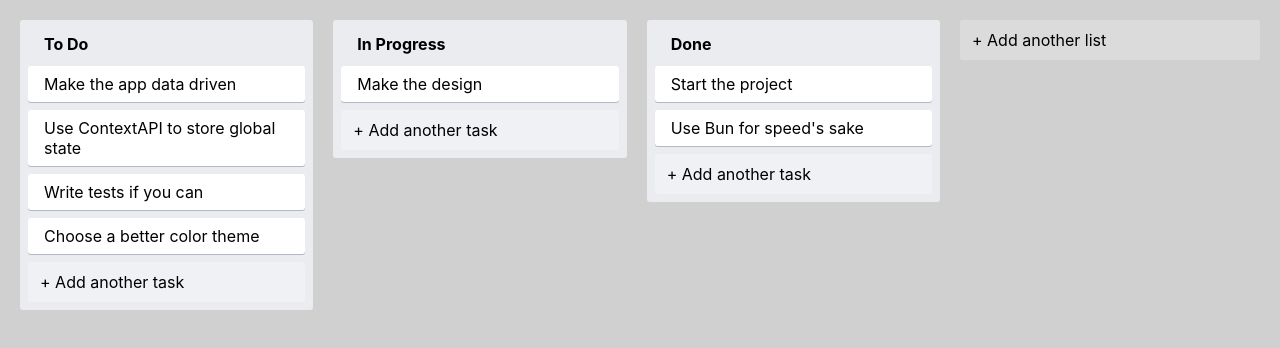
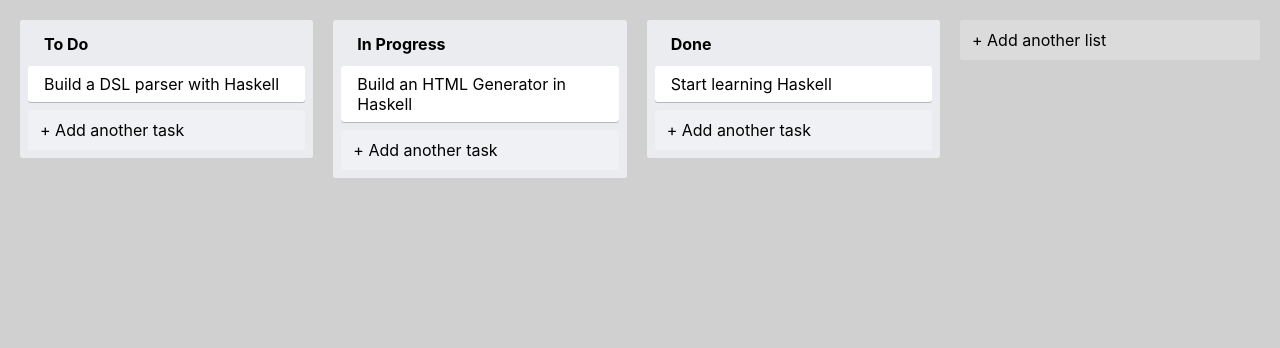
Before and after one commit to utshodebravestone/manask, a React (Vite) app: page / in a window 1280 px wide. Shown: the top 348 px of the page. Built offline with nearby package versions, Linux system fonts and the light colour scheme.

Commit message:
added app state with immre, reducer and actions

```diff
--- a/package.json
+++ b/package.json
@@ -10,9 +10,12 @@
     "preview": "vite preview"
   },
   "dependencies": {
+    "immer": "^10.0.2",
+    "nanoid": "^4.0.2",
     "react": "^18.2.0",
     "react-dom": "^18.2.0",
-    "styled-components": "^6.0.7"
+    "styled-components": "^6.0.7",
+    "use-immer": "^0.9.0"
   },
   "devDependencies": {
     "@types/react": "^18.2.15",
--- a/src/components/App.tsx
+++ b/src/components/App.tsx
@@ -3,38 +3,19 @@ import { FC } from "react";
 import { AppContainer } from "../styles";
 import Column from "./Column";
 import AddNewItem from "./AddNewItem";
-import Card from "./Card";
+import useAppState from "../hooks/useAppState";
+import { addList } from "../state/actions";
 
 const App: FC = () => {
+  const { lists, dispatch } = useAppState();
+
   return (
     <AppContainer>
-      <Column title="To Do">
-        <Card text="Make the app data driven" />
-        <Card text="Use ContextAPI to store global state" />
-        <Card text="Write tests if you can" />
-        <Card text="Choose a better color theme" />
-        <AddNewItem
-          onAdd={(text) => console.log(text)}
-          toggleButtonText="+ Add another task"
-        />
-      </Column>
-      <Column title="In Progress">
-        <Card text="Make the design" />
-        <AddNewItem
-          onAdd={(text) => console.log(text)}
-          toggleButtonText="+ Add another task"
-        />
-      </Column>
-      <Column title="Done">
-        <Card text="Start the project" />
-        <Card text="Use Bun for speed's sake" />
-        <AddNewItem
-          onAdd={(text) => console.log(text)}
-          toggleButtonText="+ Add another task"
-        />
-      </Column>
+      {lists.map((list) => (
+        <Column key={list.id} id={list.id} text={list.text} />
+      ))}
       <AddNewItem
-        onAdd={(text) => console.log(text)}
+        onAdd={(text) => dispatch(addList(text))}
         toggleButtonText="+ Add another list"
       />
     </AppContainer>
--- a/src/components/Card.tsx
+++ b/src/components/Card.tsx
@@ -1,6 +1,7 @@
 import { CardContainer } from "../styles";
 
 type CardProps = {
+  id: string;
   text: string;
 };
 
--- a/src/components/Column.tsx
+++ b/src/components/Column.tsx
@@ -1,15 +1,28 @@
-import { PropsWithChildren } from "react";
 import { ColumnContainer, ColumnTitle } from "../styles";
+import useAppState from "../hooks/useAppState";
+import Card from "./Card";
+import AddNewItem from "./AddNewItem";
+import { addTask } from "../state/actions";
 
 type Props = {
-  title: string;
+  id: string;
+  text: string;
 };
 
-const Column = ({ title, children }: PropsWithChildren<Props>) => {
+const Column = ({ id, text }: Props) => {
+  const { getTasksByListId, dispatch } = useAppState();
+  const tasks = getTasksByListId(id);
+
   return (
     <ColumnContainer>
-      <ColumnTitle>{title}</ColumnTitle>
-      {children}
+      <ColumnTitle>{text}</ColumnTitle>
+      {tasks.map((task) => (
+        <Card key={task.id} id={task.id} text={task.text} />
+      ))}
+      <AddNewItem
+        onAdd={(text) => dispatch(addTask(text, id))}
+        toggleButtonText="+ Add another task"
+      />
     </ColumnContainer>
   );
 };
--- /dev/null
+++ b/src/hooks/useAppState.ts
@@ -0,0 +1,6 @@
+import { useContext } from "react";
+import { AppStateContext } from "../state/AppStateContext";
+
+export const useAppState = () => useContext(AppStateContext);
+
+export default useAppState;
--- a/src/main.tsx
+++ b/src/main.tsx
@@ -1,10 +1,15 @@
 import React from "react";
 import ReactDOM from "react-dom/client";
+
+import "./index.css";
+
 import App from "./components/App.tsx";
-import "./index.css";
+import { AppStateProvider } from "./state/AppStateContext.tsx";
 
 ReactDOM.createRoot(document.getElementById("root")!).render(
   <React.StrictMode>
-    <App />
+    <AppStateProvider>
+      <App />
+    </AppStateProvider>
   </React.StrictMode>
 );
--- /dev/null
+++ b/src/state/AppStateContext.tsx
@@ -0,0 +1,47 @@
+import { Dispatch, PropsWithChildren, createContext } from "react";
+import { AppState, List, Task } from "./types";
+import { Action } from "./actions";
+import { appStateReducer } from "./appStateReducer";
+import { useImmerReducer } from "use-immer";
+
+type Props = {
+  lists: List[];
+  getTasksByListId(id: string): Task[];
+  dispatch: Dispatch<Action>;
+};
+
+const appData: AppState = {
+  lists: [
+    {
+      id: "0",
+      text: "To Do",
+      tasks: [{ id: "c0", text: "Build a DSL parser with Haskell" }],
+    },
+    {
+      id: "1",
+      text: "In Progress",
+      tasks: [{ id: "c2", text: "Build an HTML Generator in Haskell" }],
+    },
+    {
+      id: "2",
+      text: "Done",
+      tasks: [{ id: "c3", text: "Start learning Haskell" }],
+    },
+  ],
+};
+
+export const AppStateContext = createContext<Props>({} as Props);
+
+export const AppStateProvider = ({ children }: PropsWithChildren) => {
+  const [state, dispatch] = useImmerReducer(appStateReducer, appData);
+  const { lists } = state;
+
+  const getTasksByListId = (id: string): Task[] =>
+    lists.find((list) => list.id === id)?.tasks || [];
+
+  return (
+    <AppStateContext.Provider value={{ lists, getTasksByListId, dispatch }}>
+      {children}
+    </AppStateContext.Provider>
+  );
+};
--- /dev/null
+++ b/src/state/actions.ts
@@ -0,0 +1,21 @@
+interface AddListAction {
+  type: "ADD_LIST";
+  payload: string;
+}
+
+interface AddTaskAction {
+  type: "ADD_TASK";
+  payload: { text: string; listId: string };
+}
+
+export type Action = AddListAction | AddTaskAction;
+
+export const addList = (text: string): Action => ({
+  type: "ADD_LIST",
+  payload: text,
+});
+
+export const addTask = (text: string, listId: string): Action => ({
+  type: "ADD_TASK",
+  payload: { text, listId },
+});
--- /dev/null
+++ b/src/state/appStateReducer.ts
@@ -0,0 +1,33 @@
+import { nanoid } from "nanoid";
+import { Action } from "./actions";
+import { AppState } from "./types";
+import { findItemIndexById } from "../utils/array";
+
+export const appStateReducer = (
+  draft: AppState,
+  action: Action
+): AppState | void => {
+  switch (action.type) {
+    case "ADD_LIST": {
+      draft.lists.push({
+        id: nanoid(),
+        text: action.payload,
+        tasks: [],
+      });
+      break;
+    }
+
+    case "ADD_TASK": {
+      const { text, listId } = action.payload;
+      const targetListIndex = findItemIndexById(draft.lists, listId);
+      draft.lists[targetListIndex].tasks.push({
+        id: nanoid(),
+        text,
+      });
+      break;
+    }
+
+    default:
+      break;
+  }
+};
--- /dev/null
+++ b/src/state/types.ts
@@ -0,0 +1,14 @@
+export type Task = {
+  id: string;
+  text: string;
+};
+
+export type List = {
+  id: string;
+  text: string;
+  tasks: Task[];
+};
+
+export type AppState = {
+  lists: List[];
+};
--- /dev/null
+++ b/src/utils/array.ts
@@ -0,0 +1,8 @@
+type Item = {
+  id: string;
+};
+
+export const findItemIndexById = <T extends Item>(
+  items: T[],
+  id: string
+): number => items.findIndex((item) => item.id === id);
```
Also changed, not shown: 1 other file (tests, documents, lock files or other folders).
